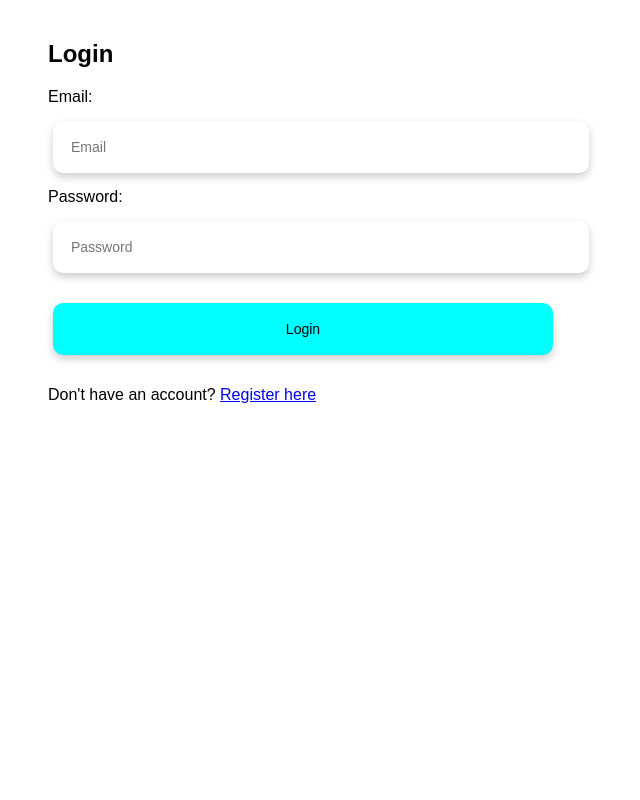
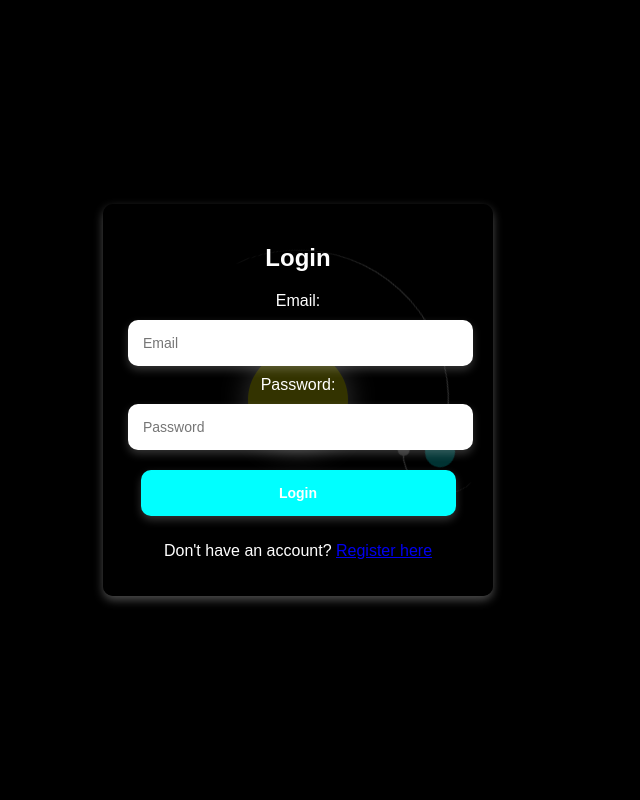
Before and after one commit to MichaelWaruiru/bot-bidder, a Flask app: page /api/auth/login in a window 1280 px wide. Shown: the whole page, without its empty margins (342-982 px from the left). Run offline with Flask 3, Linux system fonts and the light colour scheme.

Commit message:
Added solar animation styles

```diff
--- a/app/static/css/login.css
+++ b/app/static/css/login.css
@@ -1,26 +1,121 @@
+/* General Styles */
 body {
   font-family: Arial, sans-serif;
+  margin: 0;
+  height: 100vh;
+  display: flex;
+  align-items: center;
+  justify-content: center;
+  background-color: black;
+  overflow: hidden;
+  position: relative;
+}
+
+/* Animated Background */
+.container {
+  font-size: 10px;
+  width: 40em;
+  height: 40em;
+  position: absolute;
+  top: 50%;
+  left: 50%;
+  transform: translate(-50%, -50%);
+}
+
+.sun {
+  position: absolute;
+  top: 15em;
+  left: 15em;
+  width: 10em;
+  height: 10em;
+  background-color: yellow;
+  border-radius: 50%;
+  box-shadow: 0 0 3em white;
+}
+
+.earth,
+.moon {
+  position: absolute;
+  border-style: solid;
+  border-color: white transparent;
+  border-width: 0.1em 0.1em 0 0;
+  border-radius: 50%;
+}
+
+.earth {
+  top: 5em;
+  left: 5em;
+  width: 30em;
+  height: 30em;
+  animation: orbit 36.5s linear infinite;
+}
+
+.moon {
+  top: 0;
+  right: 0;
+  width: 8em;
+  height: 8em;
+  animation: orbit 2.7s linear infinite;
+}
+
+.earth::before,
+.moon::before {
+  content: '';
+  position: absolute;
+  border-radius: 50%;
+}
+
+.earth::before {
+  top: 2.8em;
+  right: 2.8em;
+  width: 3em;
+  height: 3em;
+  background-color: aqua;
+}
+
+.moon::before {
+  top: 0.8em;
+  right: 0.2em;
+  left: 6.5em;
+  width: 1.2em;
+  height: 1.2em;
+  background-color: silver;
+}
+
+@keyframes orbit {
+  to {
+    transform: rotate(360deg);
+  }
+}
+
+/* Login & Register Form Styling */
+.form-container {
+  position: absolute;
+  z-index: 10;
+  background: rgba(0, 0, 0, 0.8);
   padding: 20px;
-  max-width: 500px;
-  margin: auto;
-  display: flex;
-  flex-direction: column;
-  flex-wrap: nowrap;
+  border-radius: 10px;
+  width: 350px;
+  color: white;
+  text-align: center;
+  box-shadow: 0 4px 10px rgba(255, 255, 255, 0.3);
 }
 
 input,
 button {
-  width: 100%;
-  padding: 18px;
-  margin: 15px 5px;
+  width: 90%;
+  padding: 15px;
+  margin: 10px 5px;
   border-radius: 10px;
   border: none;
   font-size: 14px;
-  box-shadow: 0 4px 8px hsla(0, 0%, 0%, 0.2);
+  box-shadow: 0 4px 8px rgba(255, 255, 255, 0.2);
 }
 
 button {
   background-color: hsl(180, 100%, 50%);
+  color: white;
+  font-weight: bold;
 }
 
 .message {
@@ -45,9 +140,17 @@
 }
 
 @keyframes fadeOut {
-  0% { opacity: 1; }
-  90% { opacity: 1; }
-  100% { opacity: 0; }
+  0% {
+    opacity: 1;
+  }
+
+  90% {
+    opacity: 1;
+  }
+
+  100% {
+    opacity: 0;
+  }
 }
 
 #flash-messages {
--- a/app/templates/login.html
+++ b/app/templates/login.html
@@ -7,6 +7,16 @@
     <title>Login</title>
 </head>
 <body>
+    <!-- Animated Background -->
+    <div class="container">
+        <div class="sun"></div>
+        <div class="earth">
+            <div class="moon"></div>
+        </div>
+    </div>
+
+    <!-- Login Form -->
+    <div class="form-container">
         <h2>Login</h2>
 
         {% with messages = get_flashed_messages(with_categories=True) %}
@@ -22,11 +32,9 @@
         <form action="/api/auth/login" method="POST">
             <label for="email">Email:</label>
             <input type="email" id="email" name="email" placeholder="Email" required>
-        <br>
 
             <label for="password">Password:</label>
             <input type="password" id="password" name="password" placeholder="Password" required>
-        <br>
 
             <button type="submit">Login</button>
         </form>
@@ -34,5 +42,6 @@
         <div class="link">
             <p>Don't have an account? <a href="/api/auth/register">Register here</a></p>
         </div>
+    </div>
 </body>
 </html>
```
Also changed, not shown: app/templates/register.html (+11 -3 lines). Lines whose indentation alone changed are shown as unchanged.
